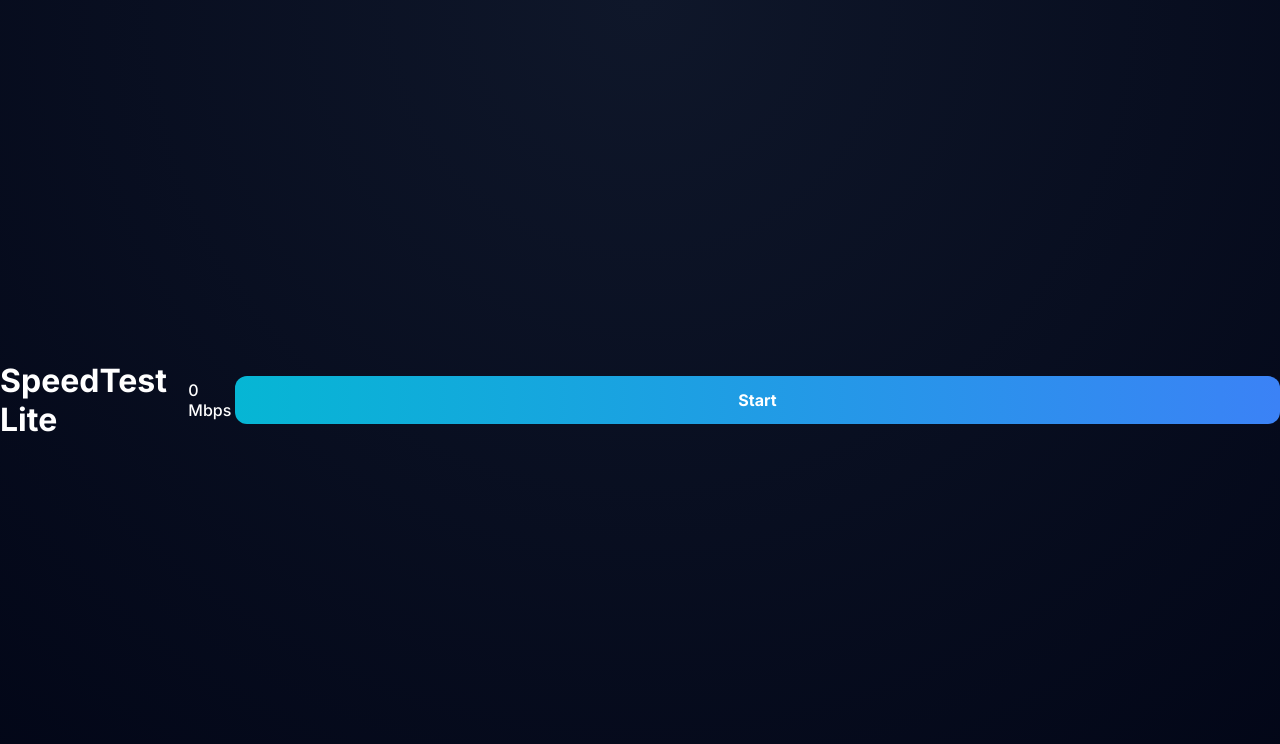
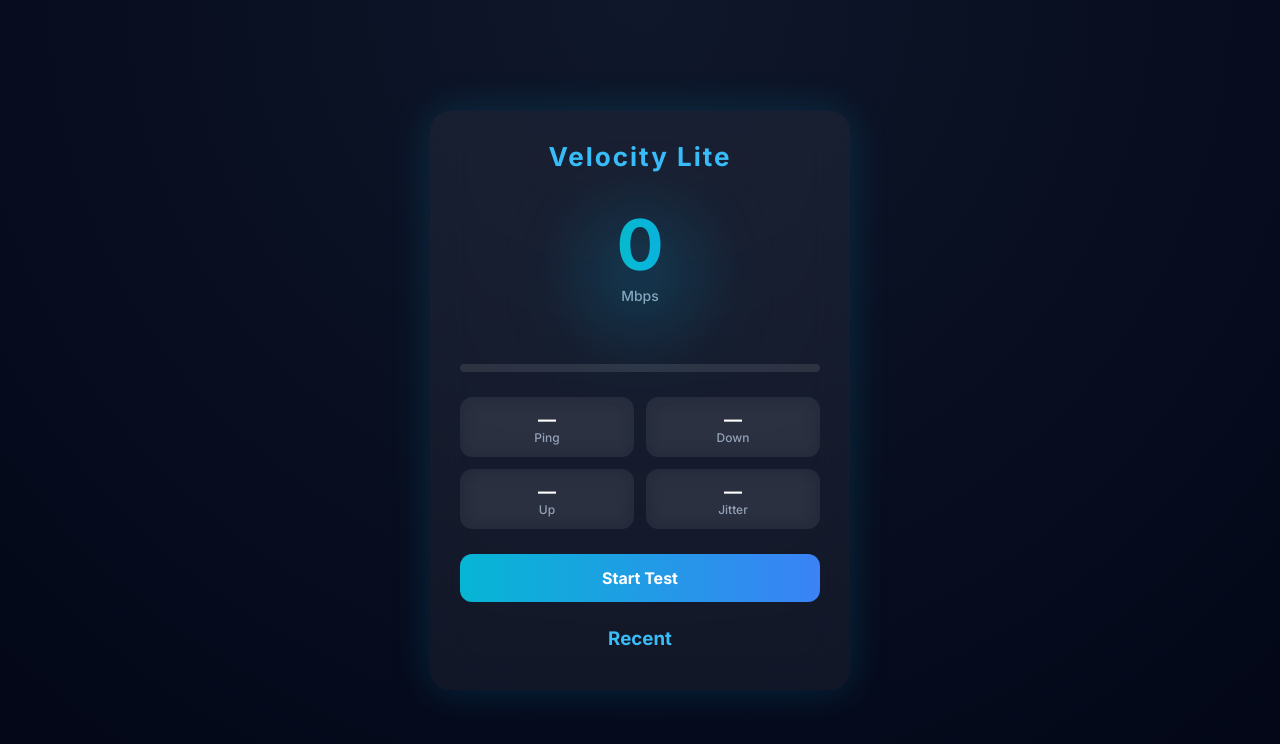
Before and after one commit to Passin7/speedtest-lite, a plain HTML site: page index.html in a window 1280 px wide. Drawn offline with Linux system fonts and the light colour scheme.

Commit message:
v0.4 html new div added for better view

```diff
--- a/index.html
+++ b/index.html
@@ -1,17 +1,48 @@
 <!DOCTYPE html>
-<html>
+<html lang="en">
 <head>
+  <meta charset="UTF-8">
+  <meta name="viewport" content="width=device-width, initial-scale=1.0">
+
   <title>SpeedTest Lite</title>
+
   <link rel="stylesheet" href="style.css">
+
+  <link href="https://fonts.googleapis.com/css2?family=Inter:wght@300;500;700&display=swap" rel="stylesheet">
 </head>
+
 <body>
-    <link href="https://fonts.googleapis.com/css2?family=Inter:wght@300;500;700&display=swap" rel="stylesheet">
 
-<h1>SpeedTest Lite</h1>
+<div class="container">
 
-<div id="speed">0 Mbps</div>
-<button onclick="startTest()">Start</button>
+  <h1 class="title">Velocity Lite</h1>
+
+  <div class="speed-box">
+    <div id="speedNumber">0</div>
+    <div class="unit">Mbps</div>
+  </div>
+
+  <div class="progress">
+    <div id="progressBar"></div>
+  </div>
+
+  <div class="stats">
+    <div><span id="ping">—</span><small>Ping</small></div>
+    <div><span id="download">—</span><small>Down</small></div>
+    <div><span id="upload">—</span><small>Up</small></div>
+    <div><span id="jitter">—</span><small>Jitter</small></div>
+  </div>
+
+  <button id="startBtn">Start Test</button>
+
+  <div class="history">
+    <h3>Recent</h3>
+    <ul id="history"></ul>
+  </div>
+
+</div>
 
 <script src="app.js"></script>
+
 </body>
 </html>
```
